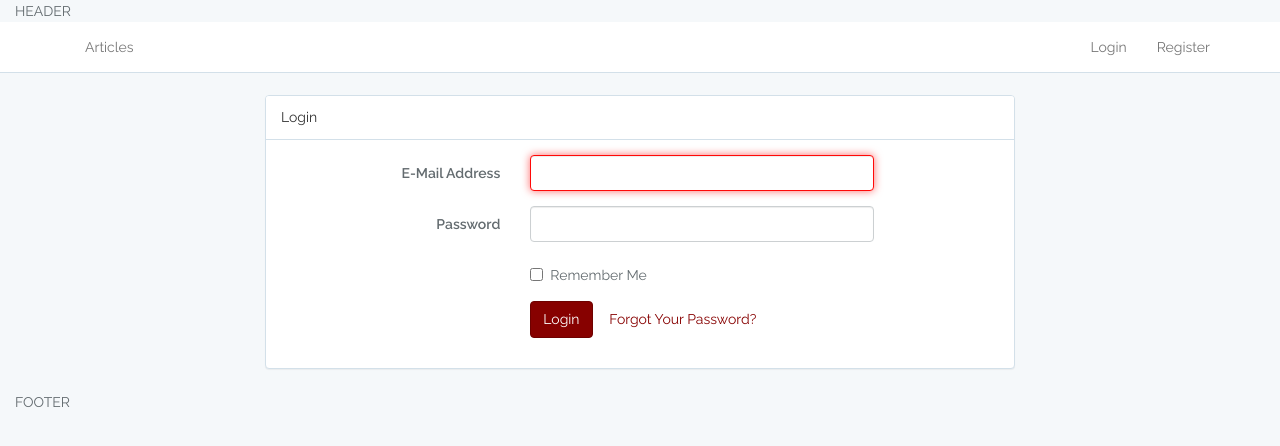
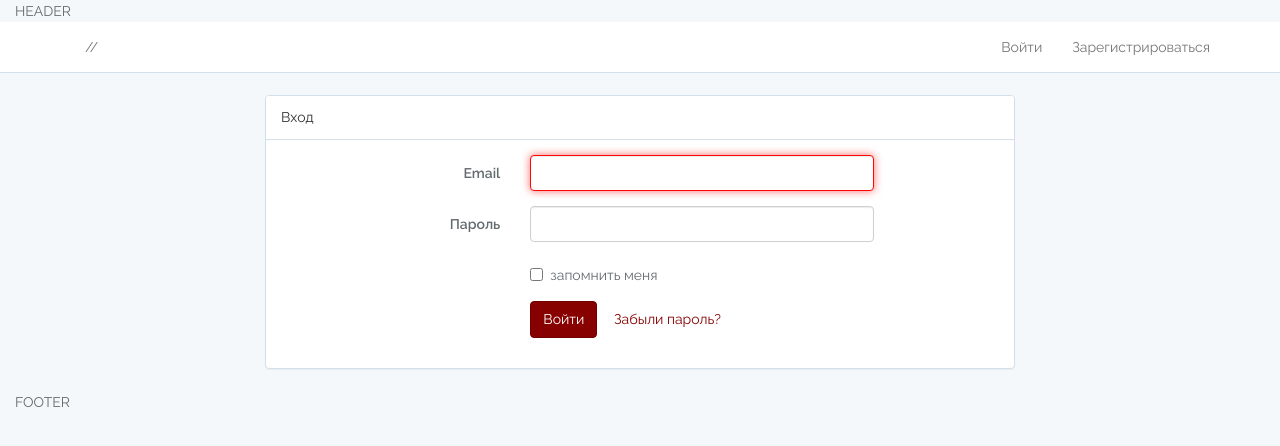
Before and after one commit to begimov/iTeam, a Laravel app: page /login in a window 1280 px wide. Shown: the top 446 px of the page. Run offline with Laravel 8, Linux system fonts and the light colour scheme; style sheets or scripts are compiled from the project's sources; settings files or empty folders that the repository lacks are supplied; some libraries are stand-ins or nearby versions.

Commit message:
auth ui ru localization

```diff
--- a/resources/lang/ru/auth.php
+++ b/resources/lang/ru/auth.php
@@ -17,4 +17,22 @@ return [
     'failed'   => 'Имя пользователя и пароль не совпадают.',
     'throttle' => 'Слишком много попыток входа. Пожалуйста, попробуйте еще раз через :seconds секунд.',
 
+    // Login
+    'email' => 'Email',
+    'login' => 'Вход',
+    'password' => 'Пароль',
+    'remember_me' => 'запомнить меня',
+    'login_btn' => 'Войти',
+    'forgot_your_password' => 'Забыли пароль?',
+    'logout' => 'Выйти',
+
+    // Registration
+    'register' => 'Регистрация',
+    'register_btn' => 'Зарегистрироваться',
+    'name' => 'Имя',
+    'confirm_password' => 'Повторите пароль',
+
+    // Reset Password
+    'reset_password' => 'Восстановление пароля',
+    'send_password_reset_link_btn' => 'Отправить ссылку для смены пароля',
 ];
--- a/resources/views/auth/login.blade.php
+++ b/resources/views/auth/login.blade.php
@@ -5,13 +5,13 @@
     <div class="row">
         <div class="col-md-8 col-md-offset-2">
             <div class="panel panel-default">
-                <div class="panel-heading">Login</div>
+                <div class="panel-heading">@lang('auth.login')</div>
                 <div class="panel-body">
                     <form class="form-horizontal" method="POST" action="{{ route('login') }}">
                         {{ csrf_field() }}
 
                         <div class="form-group{{ $errors->has('email') ? ' has-error' : '' }}">
-                            <label for="email" class="col-md-4 control-label">E-Mail Address</label>
+                            <label for="email" class="col-md-4 control-label">@lang('auth.email')</label>
 
                             <div class="col-md-6">
                                 <input id="email" type="email" class="form-control" name="email" value="{{ old('email') }}" required autofocus>
@@ -25,7 +25,7 @@
                         </div>
 
                         <div class="form-group{{ $errors->has('password') ? ' has-error' : '' }}">
-                            <label for="password" class="col-md-4 control-label">Password</label>
+                            <label for="password" class="col-md-4 control-label">@lang('auth.password')</label>
 
                             <div class="col-md-6">
                                 <input id="password" type="password" class="form-control" name="password" required>
@@ -42,7 +42,7 @@
                             <div class="col-md-6 col-md-offset-4">
                                 <div class="checkbox">
                                     <label>
-                                        <input type="checkbox" name="remember" {{ old('remember') ? 'checked' : '' }}> Remember Me
+                                        <input type="checkbox" name="remember" {{ old('remember') ? 'checked' : '' }}> @lang('auth.remember_me')
                                     </label>
                                 </div>
                             </div>
@@ -51,11 +51,11 @@
                         <div class="form-group">
                             <div class="col-md-8 col-md-offset-4">
                                 <button type="submit" class="btn btn-primary">
-                                    Login
+                                    @lang('auth.login_btn')
                                 </button>
 
                                 <a class="btn btn-link" href="{{ route('password.request') }}">
-                                    Forgot Your Password?
+                                    @lang('auth.forgot_your_password')
                                 </a>
                             </div>
                         </div>
--- a/resources/views/auth/passwords/email.blade.php
+++ b/resources/views/auth/passwords/email.blade.php
@@ -5,7 +5,7 @@
     <div class="row">
         <div class="col-md-8 col-md-offset-2">
             <div class="panel panel-default">
-                <div class="panel-heading">Reset Password</div>
+                <div class="panel-heading">@lang('auth.reset_password')</div>
                 <div class="panel-body">
                     @if (session('status'))
                         <div class="alert alert-success">
@@ -17,7 +17,7 @@
                         {{ csrf_field() }}
 
                         <div class="form-group{{ $errors->has('email') ? ' has-error' : '' }}">
-                            <label for="email" class="col-md-4 control-label">E-Mail Address</label>
+                            <label for="email" class="col-md-4 control-label">@lang('auth.email')</label>
 
                             <div class="col-md-6">
                                 <input id="email" type="email" class="form-control" name="email" value="{{ old('email') }}" required>
@@ -33,7 +33,7 @@
                         <div class="form-group">
                             <div class="col-md-6 col-md-offset-4">
                                 <button type="submit" class="btn btn-primary">
-                                    Send Password Reset Link
+                                    @lang('auth.send_password_reset_link_btn')
                                 </button>
                             </div>
                         </div>
--- a/resources/views/layouts/partials/_navigation.blade.php
+++ b/resources/views/layouts/partials/_navigation.blade.php
@@ -19,15 +19,15 @@
         <div class="collapse navbar-collapse" id="app-navbar-collapse">
             <!-- Left Side Of Navbar -->
             <ul class="nav navbar-nav">
-                <li><a href="{{ route('login') }}">Articles</a></li>
+                <li><a href="#">//</a></li>
             </ul>
 
             <!-- Right Side Of Navbar -->
             <ul class="nav navbar-nav navbar-right">
                 <!-- Authentication Links -->
                 @if (Auth::guest())
-                    <li><a href="{{ route('login') }}">Login</a></li>
-                    <li><a href="{{ route('register') }}">Register</a></li>
+                    <li><a href="{{ route('login') }}">@lang('auth.login_btn')</a></li>
+                    <li><a href="{{ route('register') }}">@lang('auth.register_btn')</a></li>
                 @else
                     <li class="dropdown">
                         <a href="#" class="dropdown-toggle" data-toggle="dropdown" role="button" aria-expanded="false">
```
Also changed, not shown: resources/views/auth/register.blade.php (+6 -6 lines), public/favicon.ico (deleted).
